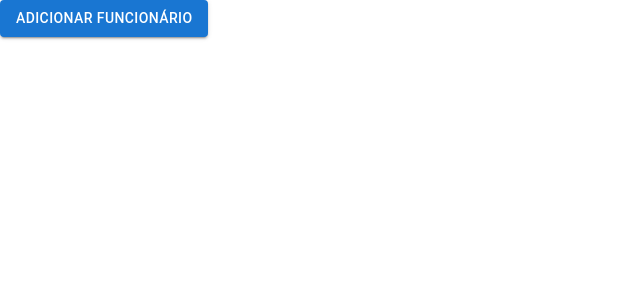
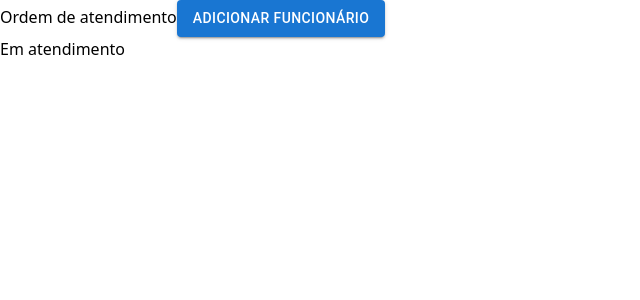
Before and after one commit to Minilodon/lista-atendimento, a React (Vite) app: page / in a window 1280 px wide. Shown: the top 300 px of the page, without its empty margins (0-640 px from the left). Built offline with nearby package versions, Linux system fonts and the light colour scheme.

Commit message:
Separação dos componentes de listagem

```diff
--- a/src/App.tsx
+++ b/src/App.tsx
@@ -1,35 +1,13 @@
-import Button from '@mui/material/Button';
-import Fab from '@mui/material/Fab';
-import ClearIcon from '@mui/icons-material/Clear';
-import { useModalContext } from './contexts/Modal/ModalContext';
-import { useWorkersContext } from './contexts/Workers/WorkersContext';
+import WorkersList from './components/Lists/Workers/WorkersList';
+import ServiceList from './components/Lists/Service/ServiceList';
 
 
 function App() {
 
-  const {openDeleteModal, openCreateModal} = useModalContext()
-  const {setSelectedWorker, workers, putFirstToLastPosition, cleanList} = useWorkersContext()
-
-
   return (
-    <div className="w-sceen h-screen bg-red-300 flex flex-col items-center justify-center">
-      <Button variant="contained" onClick={openCreateModal}>Adicionar funcionário</Button>
-      <ol>
-        {workers.map((worker, index) =>
-          <li key={worker.id} className='flex items-center gap-x-2'>
-            <span>{index+1}</span>
-            <span>{worker.name}</span>
-            <Fab color="error" aria-label="deletar" size='small' onClick={() => {
-              setSelectedWorker(worker)
-              openDeleteModal()
-            }} style={{zIndex: 0}}>
-              <ClearIcon />
-            </Fab>
-          </li>
-        )}
-      </ol>
-      {workers.length > 0 && <Button variant="contained" onClick={putFirstToLastPosition}>Próximo</Button>}
-      {workers.length > 0 && <Button variant="contained" onClick={cleanList}>Limpar lista</Button>}
+    <div className="w-sceen h-screen bg-red-300 flex">
+      <WorkersList />
+      <ServiceList />
     </div>
   )
 }
--- /dev/null
+++ b/src/components/Lists/Service/ServiceList.tsx
@@ -0,0 +1,30 @@
+import { Check } from "@mui/icons-material"
+import { useModalContext } from "../../../contexts/Modal/ModalContext"
+import { useWorkersContext } from "../../../contexts/Workers/WorkersContext"
+import { Fab } from "@mui/material"
+
+function ServiceList() {
+const {openDeleteModal} = useModalContext()
+  const {setSelectedWorker, workers} = useWorkersContext()
+  return (
+    <div className='bg-red-500 flex flex-col items-center justify-center flex-1'>
+      <span>Em atendimento</span>
+      <ul>
+        {workers.map((worker, index) =>
+          <li key={worker.id} className='flex items-center gap-x-2'>
+            <span>{index+1}</span>
+            <span>{worker.name}</span>
+            <Fab color="error" aria-label="deletar" size='small' onClick={() => {
+              setSelectedWorker(worker)
+              openDeleteModal()
+            }} style={{zIndex: 0}}>
+              <Check />
+            </Fab>
+          </li>
+        )}
+      </ul>
+      </div>
+  )
+}
+
+export default ServiceList
--- /dev/null
+++ b/src/components/Lists/Workers/WorkersList.tsx
@@ -0,0 +1,33 @@
+import { Button, Fab } from "@mui/material"
+import ClearIcon from '@mui/icons-material/Clear';
+import { useModalContext } from "../../../contexts/Modal/ModalContext";
+import { useWorkersContext } from "../../../contexts/Workers/WorkersContext";
+
+function WorkersList() {
+const {openDeleteModal, openCreateModal} = useModalContext()
+  const {setSelectedWorker, workers, putFirstToLastPosition, cleanList} = useWorkersContext()
+  return (
+    <div className='bg-slate-400 flex flex-col items-center justify-center flex-1'>
+      <span>Ordem de atendimento</span>
+      <Button variant="contained" onClick={openCreateModal}>Adicionar funcionário</Button>
+      <ol>
+        {workers.map((worker, index) =>
+          <li key={worker.id} className='flex items-center gap-x-2'>
+            <span>{index+1}</span>
+            <span>{worker.name}</span>
+            <Fab color="error" aria-label="deletar" size='small' onClick={() => {
+              setSelectedWorker(worker)
+              openDeleteModal()
+            }} style={{zIndex: 0}}>
+              <ClearIcon />
+            </Fab>
+          </li>
+        )}
+      </ol>
+      {workers.length > 0 && <Button variant="contained" onClick={putFirstToLastPosition}>Próximo</Button>}
+      {workers.length > 0 && <Button variant="contained" onClick={cleanList}>Limpar lista</Button>}
+      </div>
+  )
+}
+
+export default WorkersList
```
